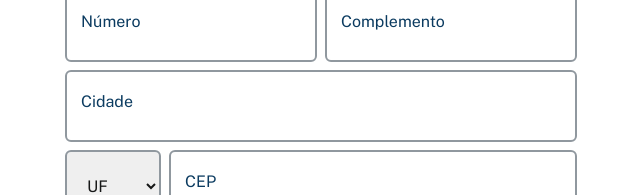
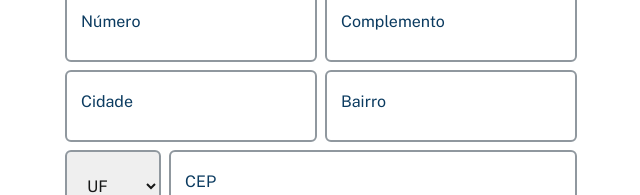
Before and after one commit to acamposlucas/med-voll-web, a Next.js app: page /medicos/cadastro in a window 1280 px wide. Shown: the part 522-717 px from the top of the page, without its empty margins (319-959 px from the left). Built offline with nearby package versions, Linux system fonts and the light colour scheme; what tailwindcss-fluid-type would draw is missing.

Commit message:
feat: sends data to backend

```diff
--- a/src/pages/medicos/cadastro.tsx
+++ b/src/pages/medicos/cadastro.tsx
@@ -4,7 +4,15 @@ import { INewDoctorForm } from "../../interfaces/INewDoctorForm";
 
 export default function CadastroMedico() {
   const { register, handleSubmit } = useForm<INewDoctorForm>();
-  const onSubmit: SubmitHandler<INewDoctorForm> = (data) => console.log(data);
+  const onSubmit: SubmitHandler<INewDoctorForm> = (data) => {
+    fetch("http://localhost:8080/medicos", {
+      method: "POST",
+      body: JSON.stringify(data),
+      headers: {
+        "Content-type": "application/json; charset=UTF-8"
+      }
+    })
+  };
 
   // TODO: Validação campo email!
   return (
@@ -178,6 +186,7 @@ export default function CadastroMedico() {
                     </label>
                   </div>
                 </div>
+                <div className="flex flex-wrap gap-2">
                   <div className="relative min-w-fit flex-1">
                     <input
                       {...register("endereco.cidade", {
@@ -195,6 +204,25 @@ export default function CadastroMedico() {
                     >
                       Cidade
                     </label>
+                  </div>
+                  <div className="relative min-w-fit flex-1">
+                    <input
+                      {...register("endereco.bairro", {
+                        required: true,
+                        maxLength: 255,
+                      })}
+                      type="text"
+                      id="bairro"
+                      className="peer block w-full appearance-none rounded-md border-2 border-neutral-400 py-[18px] px-4 leading-8 text-neutral-900 text-sm focus:border-blue-700 focus:outline-none focus:ring-0"
+                      placeholder=" "
+                    />
+                    <label
+                      htmlFor="bairro"
+                      className="absolute top-4 left-4 z-10 origin-[0] -translate-y-4 scale-75 transform leading-8 text-blue-700 duration-300 text-sm peer-placeholder-shown:translate-y-0 peer-placeholder-shown:scale-100 peer-focus:-translate-y-4 peer-focus:scale-75"
+                    >
+                      Bairro
+                    </label>
+                  </div>
                 </div>
                 <div className="flex gap-2">
                   <div className="min-w-[6rem]">
```
Lines whose indentation alone changed are shown as unchanged.
